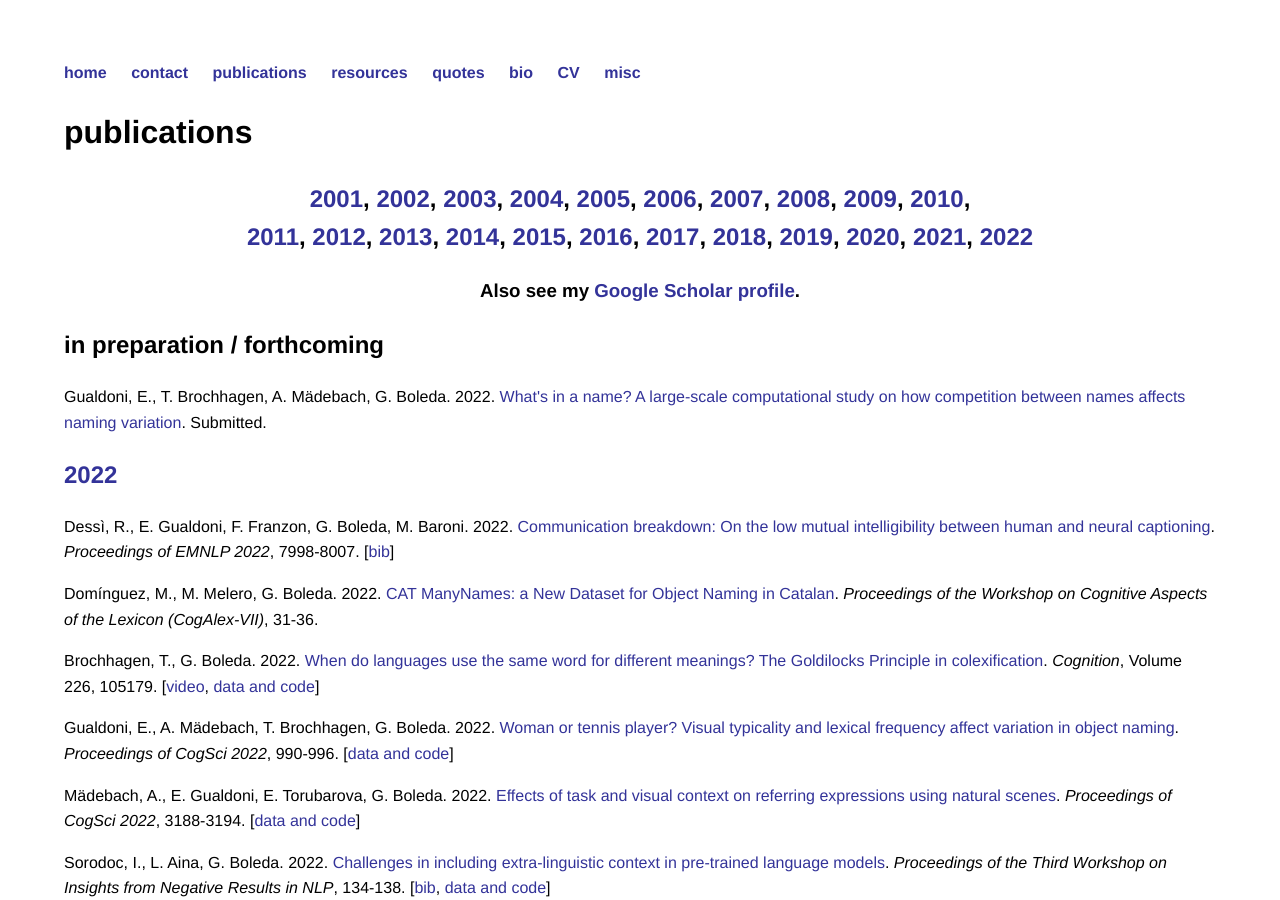
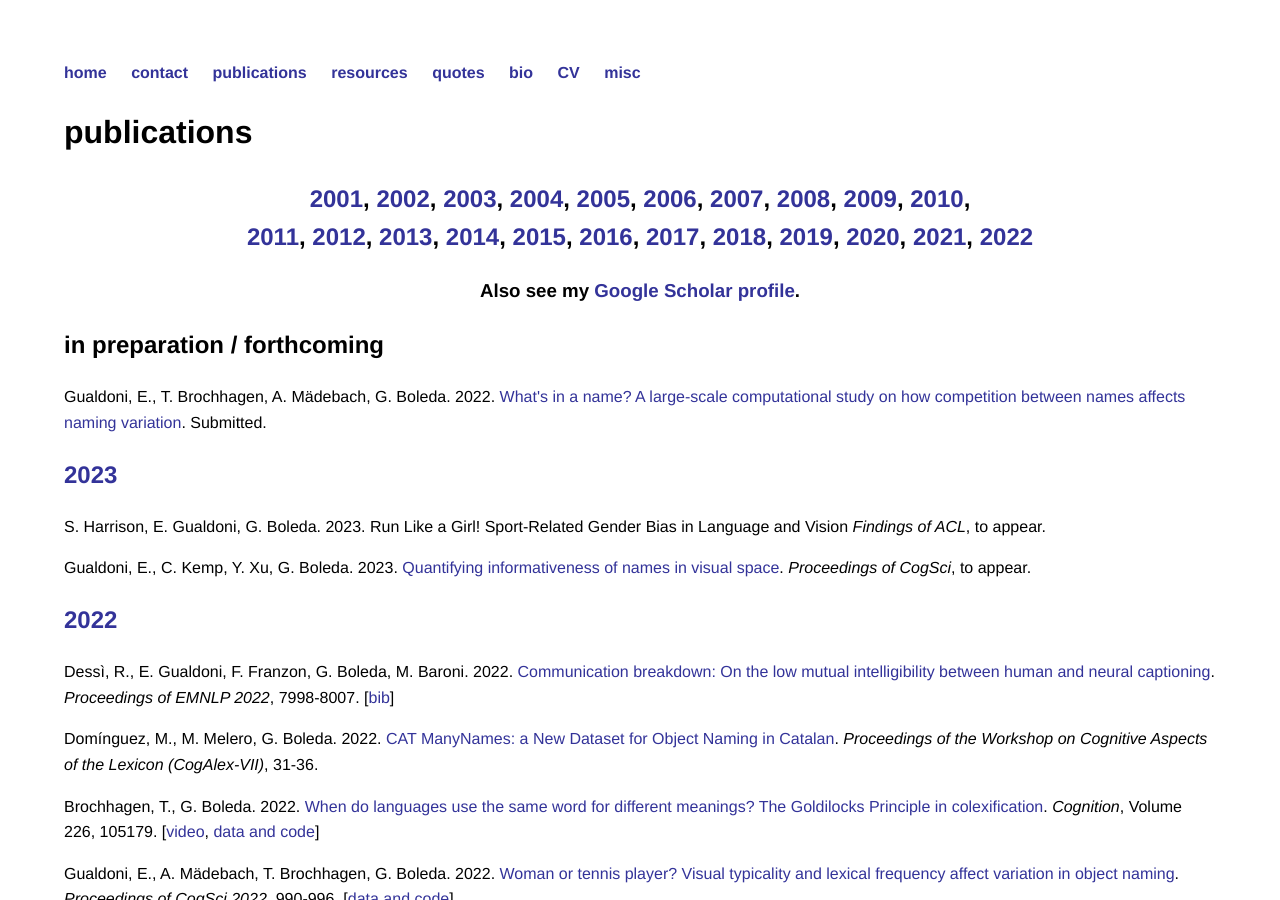
Before and after one commit to gboleda/gboleda.github.io, a Jekyll site: the page built from pubs/index.html, in a window 1280 px wide and 900 px high. Built offline with Jekyll 4.4.1, drawn with Linux system fonts in a browser that asks for light colours.

Commit message:
2 more pubs

```diff
--- a/pubs/index.html
+++ b/pubs/index.html
@@ -39,6 +39,17 @@ title: publications
   <a href="https://psyarxiv.com/t84eu/download">What's in a name? A large-scale computational study on how competition between names affects naming variation</a>. Submitted.
 </p>
 
+<h2><a name="2023">2023</a></h2>
+
+<p>S. Harrison, E. Gualdoni, G. Boleda. 2023.
+  Run Like a Girl! Sport-Related Gender Bias in Language and Vision
+  <i>Findings of ACL</i>, to appear.
+</p>
+
+<p>Gualdoni, E., C. Kemp, Y. Xu, G. Boleda. 2023.
+  <a href="https://psyarxiv.com/rxw9b/download">Quantifying informativeness of names in visual space</a>.
+  <i>Proceedings of CogSci</i>, to appear.
+</p>
 
 <h2><a name="2022">2022</a></h2>
 
```
